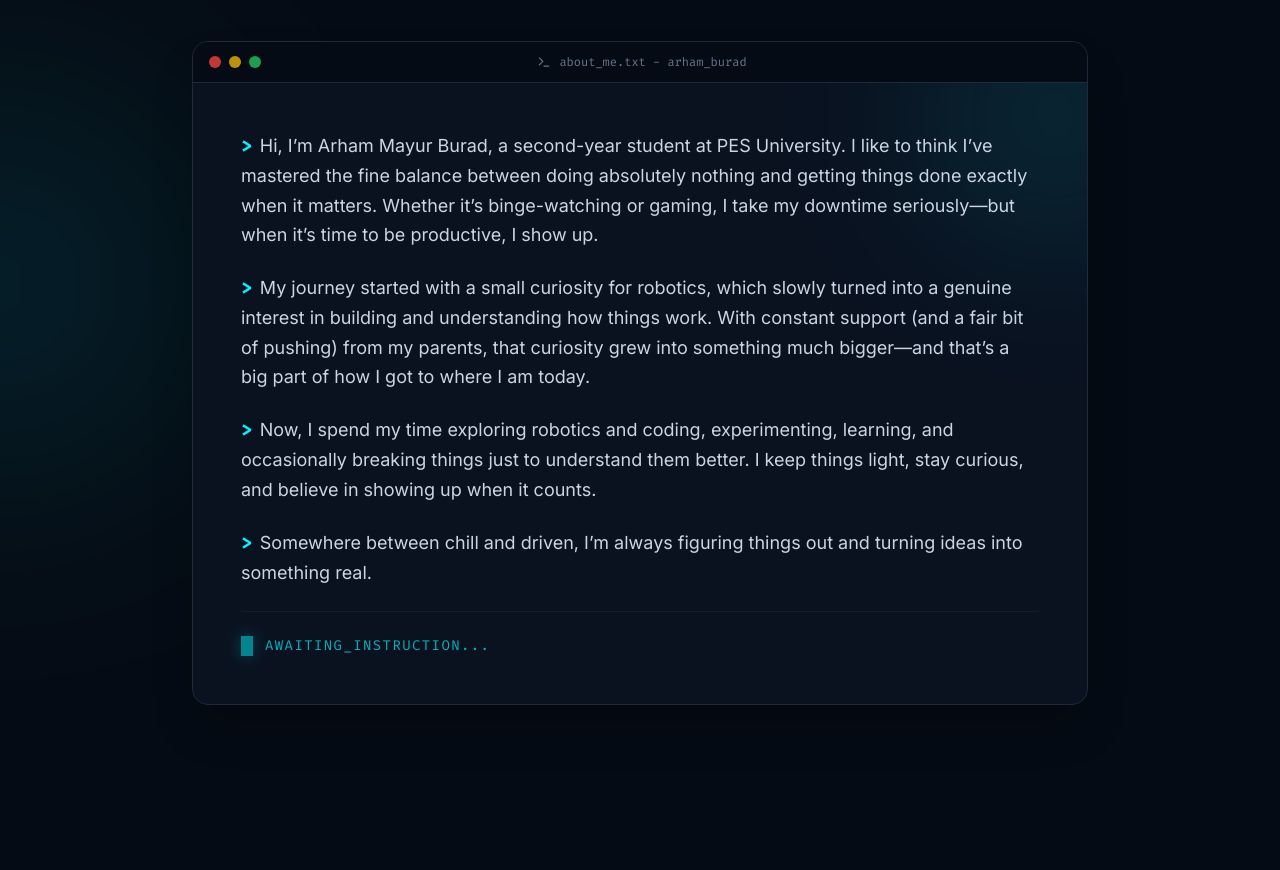
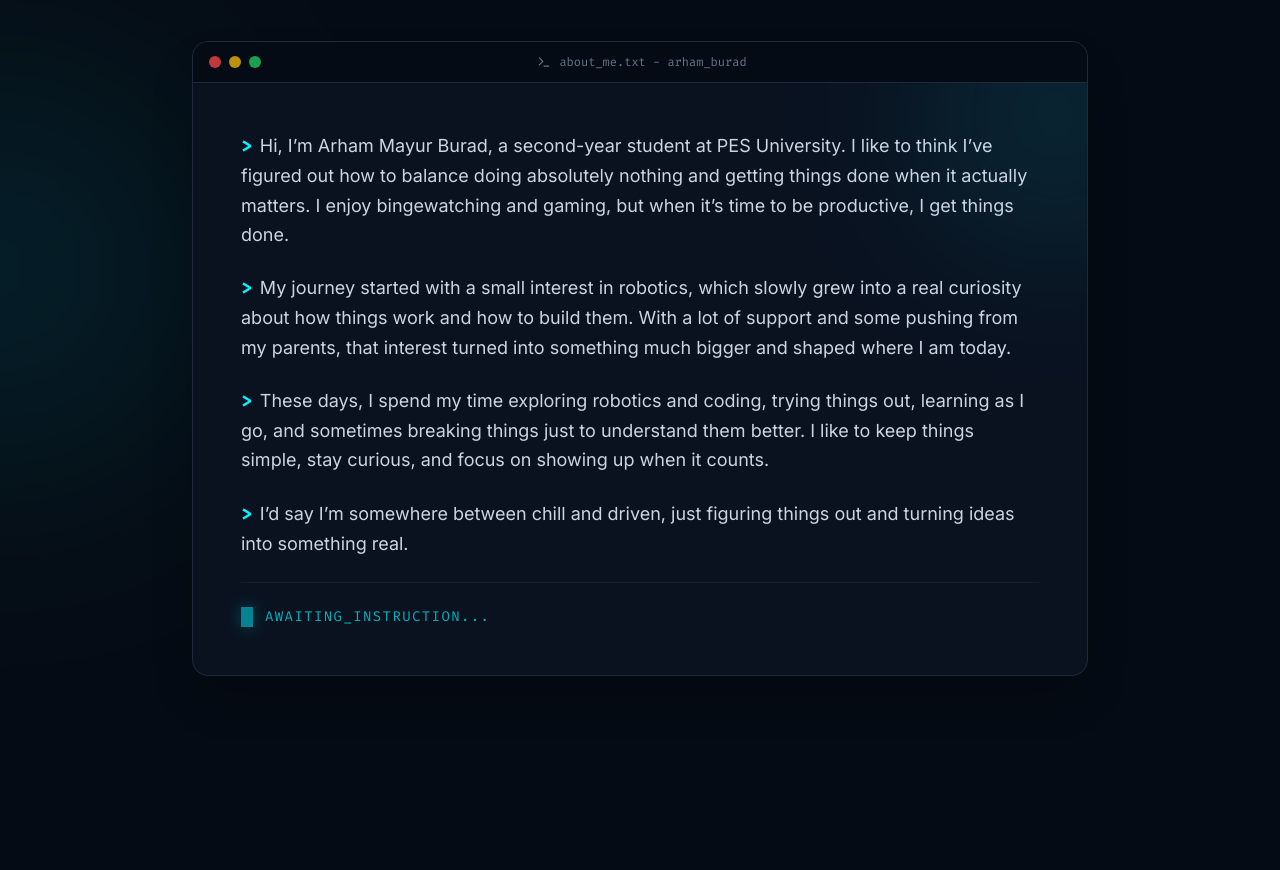
Before and after one commit to arhamburadd/arham-portfolio, a React (Vite) app: page / in a window 1280 px wide. Shown: the part 1100-1970 px from the top of the page. Built offline with nearby package versions, Linux system fonts and the light colour scheme.

Commit message:
Update About Me text to latest version

```diff
--- a/src/components/About.jsx
+++ b/src/components/About.jsx
@@ -49,19 +49,19 @@ export default function About() {
             <div className="text-lg text-slate-300 leading-relaxed space-y-6 relative z-10 font-sans">
               <p>
                 <span className="text-electricBlue font-mono font-bold mr-2">&gt;</span>
-                Hi, I’m Arham Mayur Burad, a second-year student at PES University. I like to think I’ve mastered the fine balance between doing absolutely nothing and getting things done exactly when it matters. Whether it’s binge-watching or gaming, I take my downtime seriously—but when it’s time to be productive, I show up.
+                Hi, I’m Arham Mayur Burad, a second-year student at PES University. I like to think I’ve figured out how to balance doing absolutely nothing and getting things done when it actually matters. I enjoy bingewatching and gaming, but when it’s time to be productive, I get things done.
               </p>
               <p>
                 <span className="text-electricBlue font-mono font-bold mr-2">&gt;</span>
-                My journey started with a small curiosity for robotics, which slowly turned into a genuine interest in building and understanding how things work. With constant support (and a fair bit of pushing) from my parents, that curiosity grew into something much bigger—and that’s a big part of how I got to where I am today.
+                My journey started with a small interest in robotics, which slowly grew into a real curiosity about how things work and how to build them. With a lot of support and some pushing from my parents, that interest turned into something much bigger and shaped where I am today.
               </p>
               <p>
                 <span className="text-electricBlue font-mono font-bold mr-2">&gt;</span>
-                Now, I spend my time exploring robotics and coding, experimenting, learning, and occasionally breaking things just to understand them better. I keep things light, stay curious, and believe in showing up when it counts.
+                These days, I spend my time exploring robotics and coding, trying things out, learning as I go, and sometimes breaking things just to understand them better. I like to keep things simple, stay curious, and focus on showing up when it counts.
               </p>
               <p>
                 <span className="text-electricBlue font-mono font-bold mr-2">&gt;</span>
-                Somewhere between chill and driven, I’m always figuring things out and turning ideas into something real.
+                I’d say I’m somewhere between chill and driven, just figuring things out and turning ideas into something real.
               </p>
 
               <div className="mt-10 pt-6 border-t border-slate-800/50 flex items-center text-slate-500 font-mono text-sm">
```
